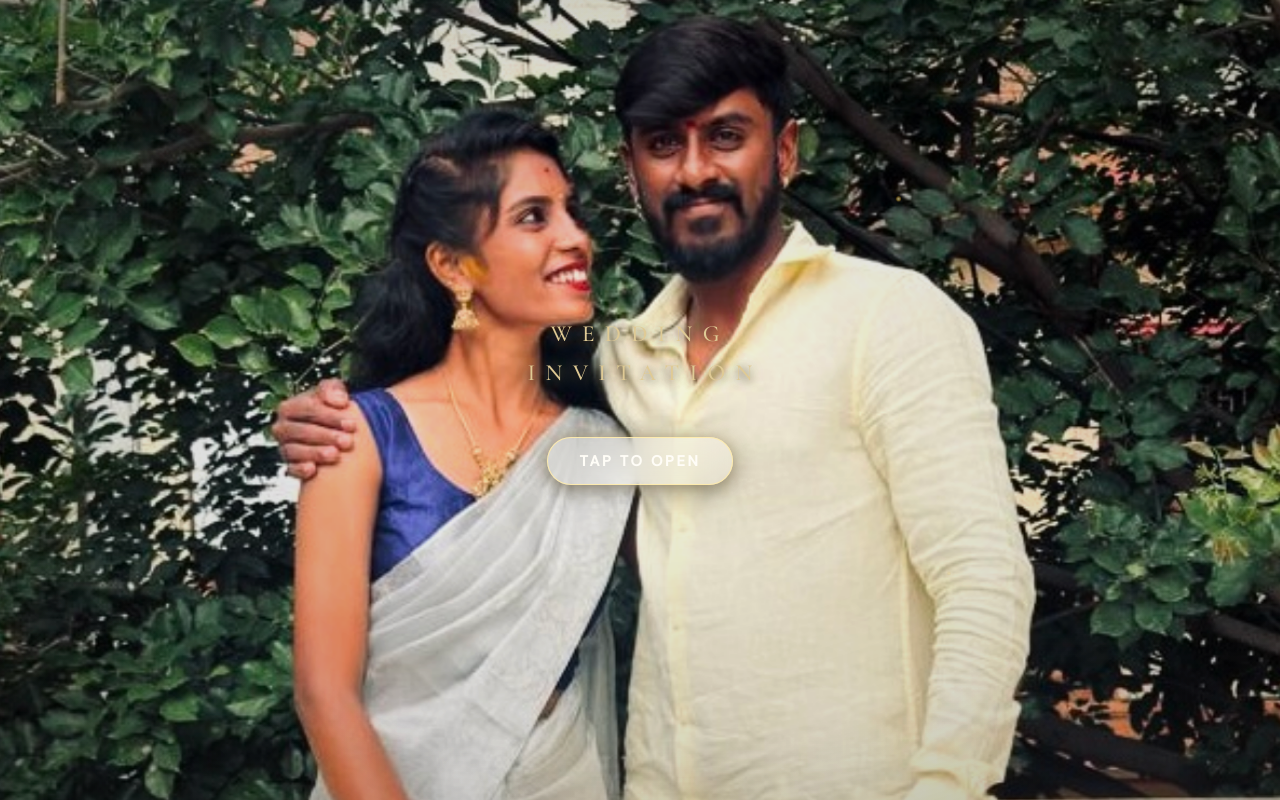
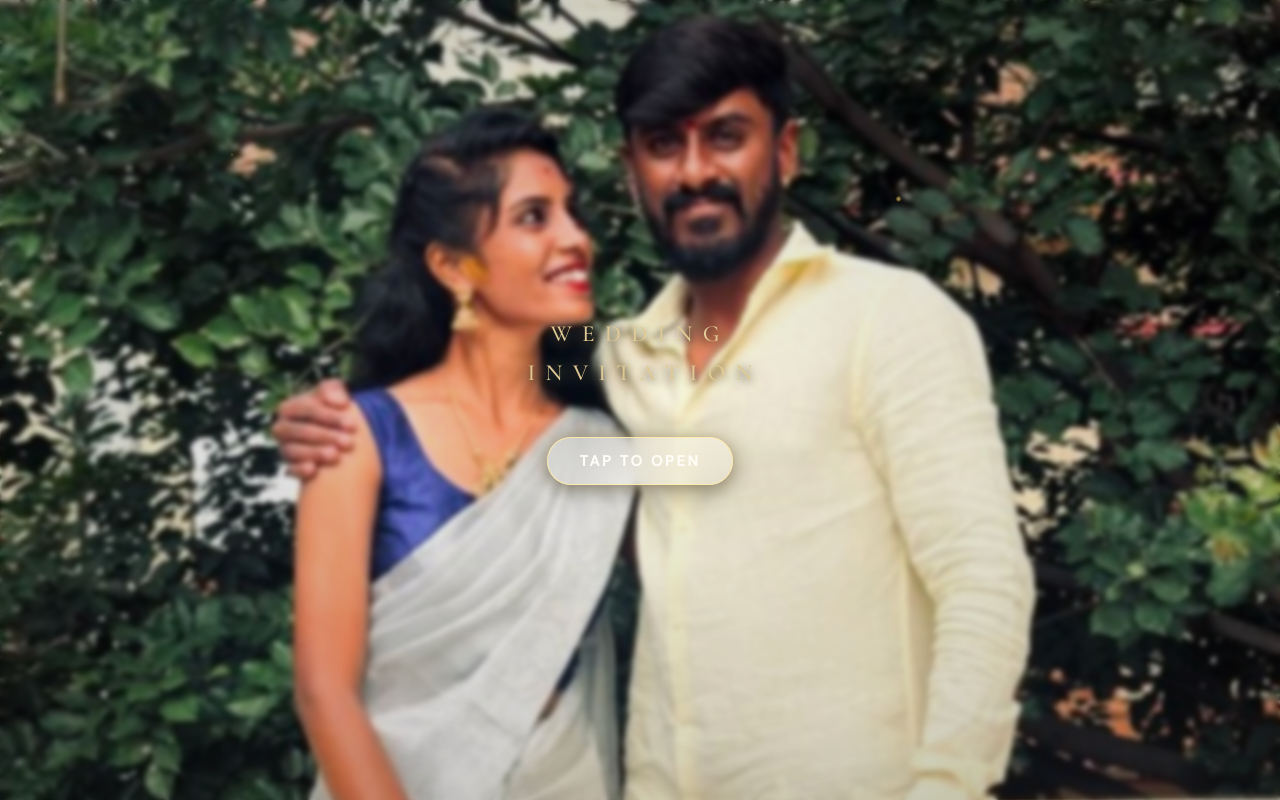
Before and after one commit to vsoftinvitations-ctrl/Shahrikumar-Thanushree, a website built with Vite: page index.html in a window 1280 px wide. Built offline with nearby package versions, Linux system fonts and the light colour scheme.

Commit message:
Add subtle 2.5px soft-focus blur to preloader background image

```diff
--- a/src/style.css
+++ b/src/style.css
@@ -96,8 +96,8 @@ body.preloader-active #app>*:not(#wedding-preloader) {
       rgba(0, 0, 0, 0.04) 0%,
       rgba(0, 0, 0, 0.15) 60%,
       rgba(8, 5, 3, 0.32) 100%);
-  backdrop-filter: none;
-  -webkit-backdrop-filter: none;
+  backdrop-filter: blur(2.5px);
+  -webkit-backdrop-filter: blur(2.5px);
 }
 
 /* Stardust Gold Particles */
```
